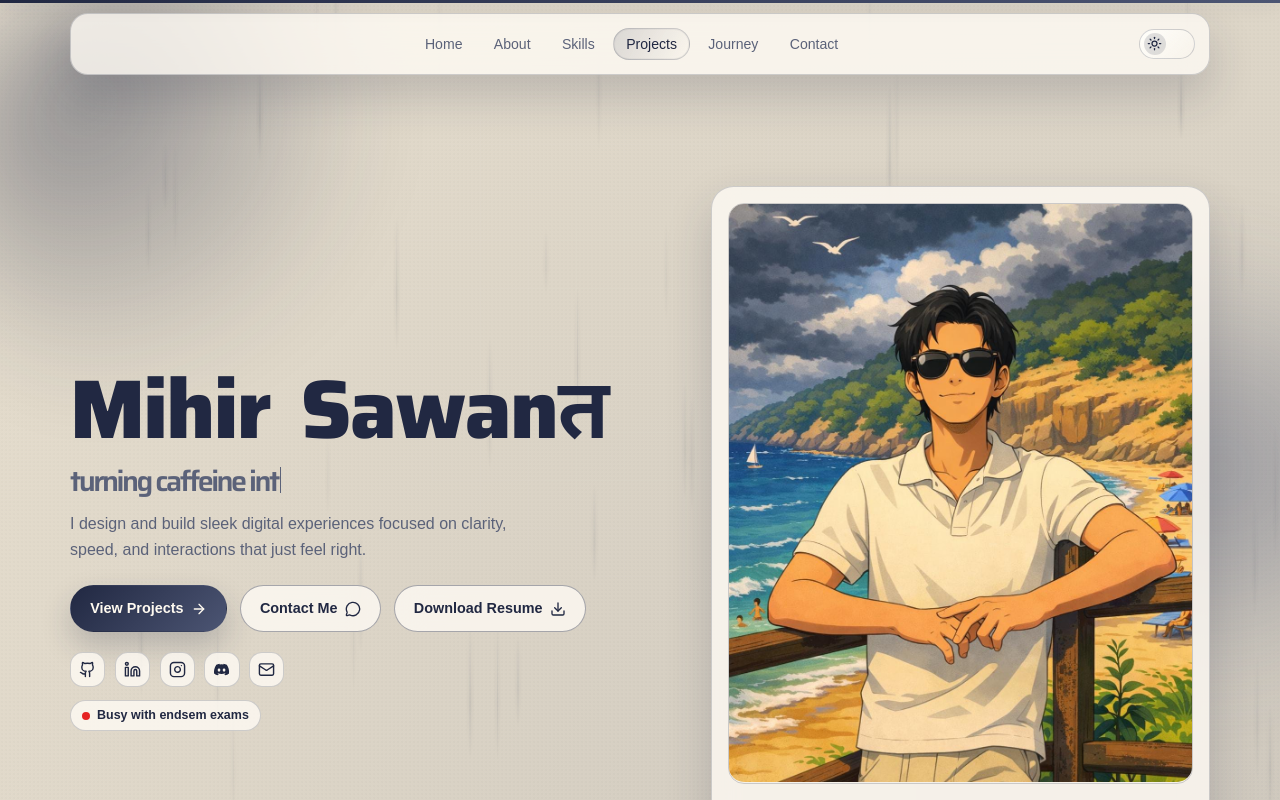
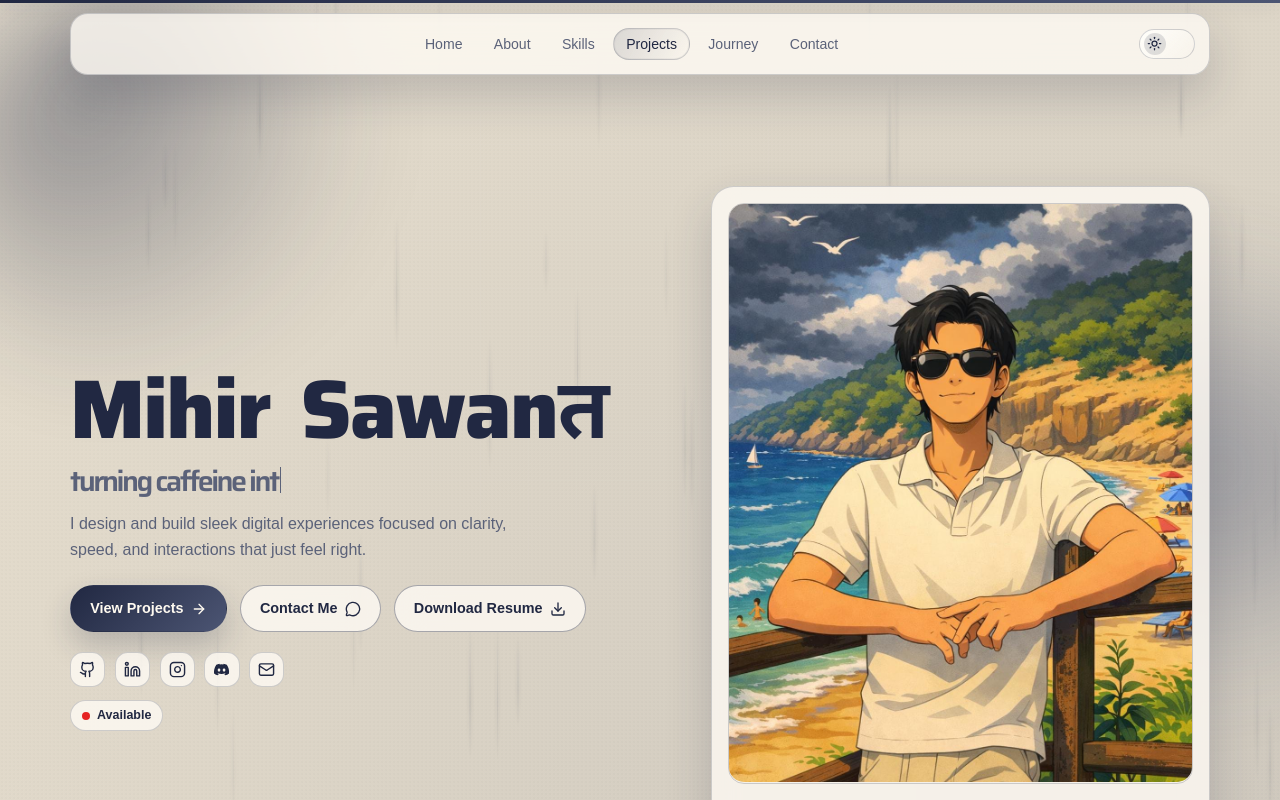
Before and after one commit to itsmierrrrr/Portfolio, a React (Vite) app: page / in a window 1280 px wide. Shown: the top 800 px of the page. Built offline with nearby package versions, Linux system fonts and the light colour scheme; a web font is replaced by a local one.

Commit message:
change status

```diff
--- a/src/components/Hero.jsx
+++ b/src/components/Hero.jsx
@@ -177,7 +177,7 @@ function Hero({ onNameClick }) {
 
           <span className="hero-live-status">
             <span className="hero-live-dot" aria-hidden="true" />
-            Busy with endsem exams
+            Available
           </span>
         </motion.div>
 
```
